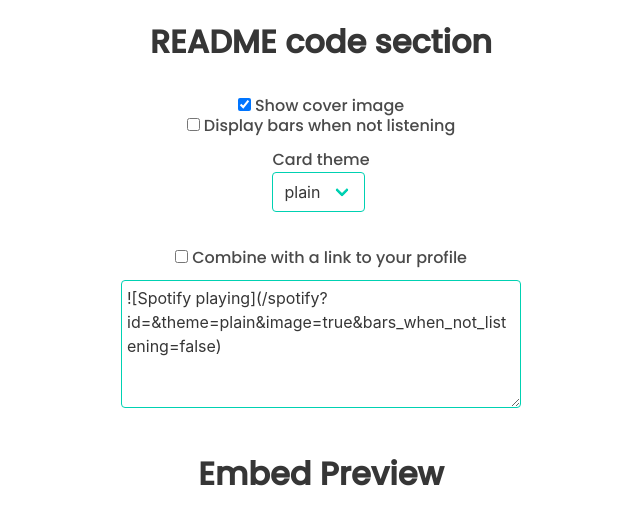
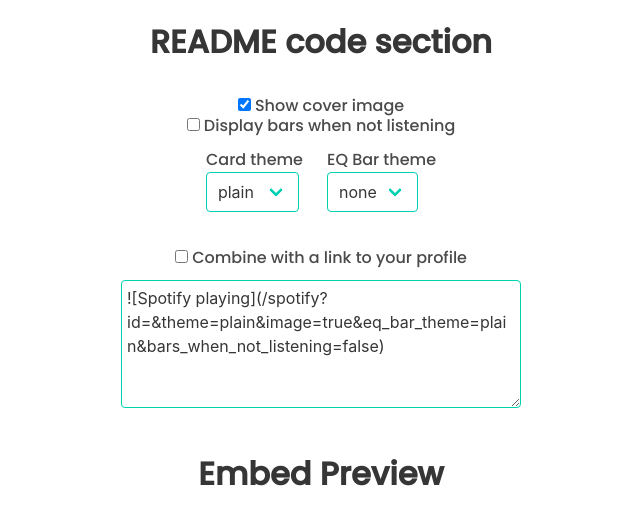
Before and after one commit to janaSunrise/spotify-playing-readme, a Flask app: template app/templates/cb.html.j2 in a window 1280 px wide. Shown: the part 52-560 px from the top of the page, without its empty margins (319-959 px from the left). Run offline with Flask 2, Linux system fonts and the light colour scheme; the template is opened without the code that fills it, so the values that code supplies are empty; parts of the project's set-up code (start-up, migrations or seed data) failed here and were passed over; some libraries are stand-ins or nearby versions.

Commit message:
Added CSS bar customization feature.

```diff
--- a/app/templates/cb.html.j2
+++ b/app/templates/cb.html.j2
@@ -73,9 +73,23 @@
             <p class="bd-notification is-primary">
               <label>Card theme</label>
               <div class="select is-primary">
-                  <select>
+                  <select id="theme-select">
                     <option>plain</option>
                     <option>wavy</option>
+                  </select>
+                </div>
+            </p>
+          </div>
+
+          <br />
+
+          <div class="column is-narrow">
+            <p class="bd-notification is-primary">
+              <label>EQ Bar theme</label>
+              <div class="select is-primary">
+                  <select id="eq-bar-theme-select">
+                    <option>none</option>
+                    <option>plain</option>
                   </select>
                 </div>
             </p>
@@ -129,6 +143,7 @@
             id: user_id,
             theme: "plain",
             image: true,
+            eq_bar_theme: "plain",
             bars_when_not_listening: false
         };
 
@@ -143,8 +158,11 @@
         }
 
         change_url();
-        $('select').change(function() {
+        $('#theme-select').change(function() {
             parameters.theme = this.value; change_url();
+        });
+        $('#eq-bar-theme-select').change(function() {
+            parameters.eq_bar_theme = this.value; change_url();
         });
         $('#needs-image').change(function() {
             parameters.image = this.checked; change_url();
```
Also changed, not shown: app/view.py (+31 -14 lines).
